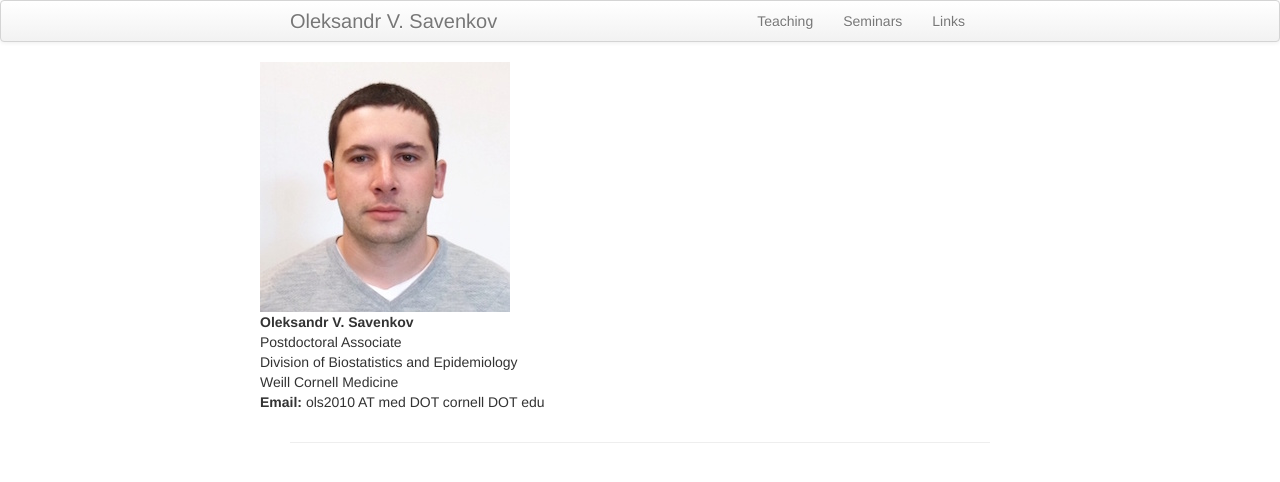
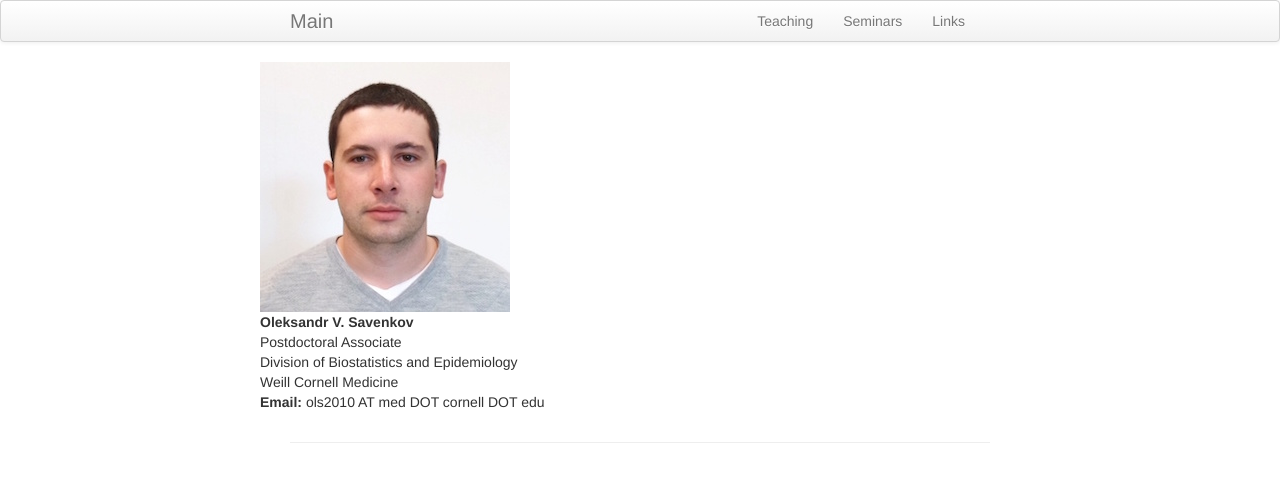
Before and after one commit to ovsavenkov/ovsavenkov.github.io, a Jekyll site: the page built from index.md, in a window 1280 px wide. Shown: the top 482 px of the page. Built offline with Jekyll 4.4.1, drawn with Linux system fonts in a browser that asks for light colours.

Commit message:
site.title changed

```diff
--- a/_includes/themes/twitter/default.html
+++ b/_includes/themes/twitter/default.html
@@ -33,7 +33,7 @@
     <div class="navbar">
       <div class="navbar-inner">
         <div class="container-narrow">
-          <a class="brand" href="{{ HOME_PATH }}">{{ site.title }}</a>
+          <a class="brand" href="{{ HOME_PATH }}">{{ "Main" }}</a>
           <ul class="nav">
           <!--    <li><a href="{{ BASE_PATH }}/about.html">About</a></li>   -->
               <li><a href="{{ BASE_PATH }}/pubs.html">Teaching</a></li>
```
